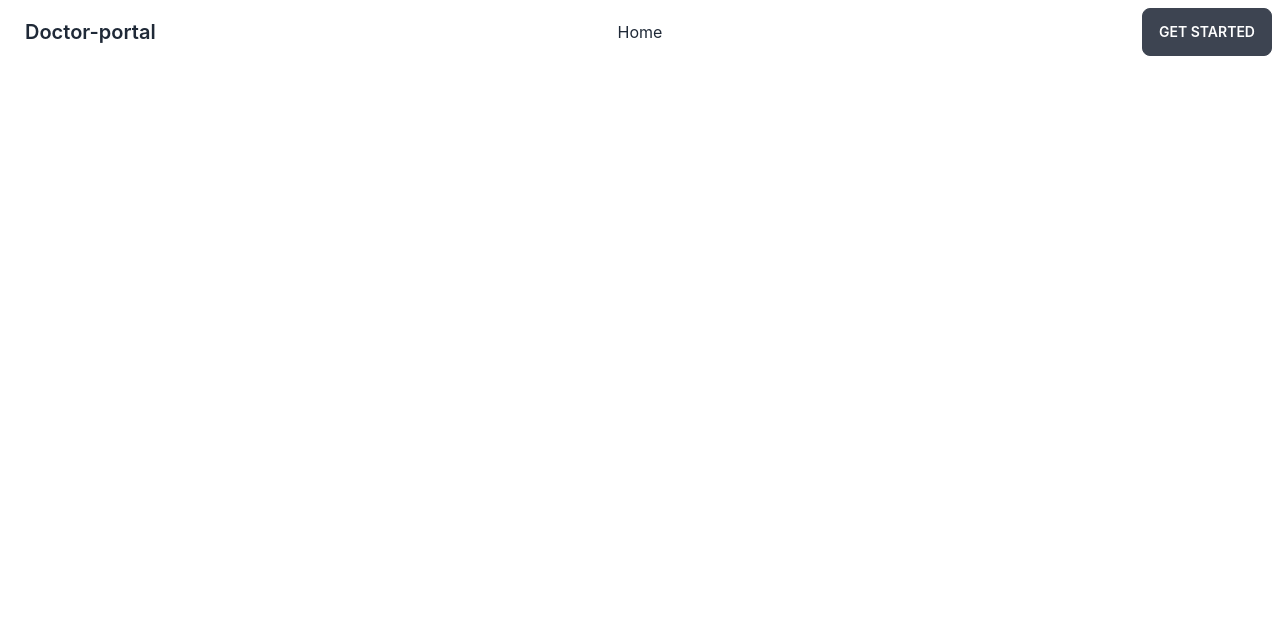
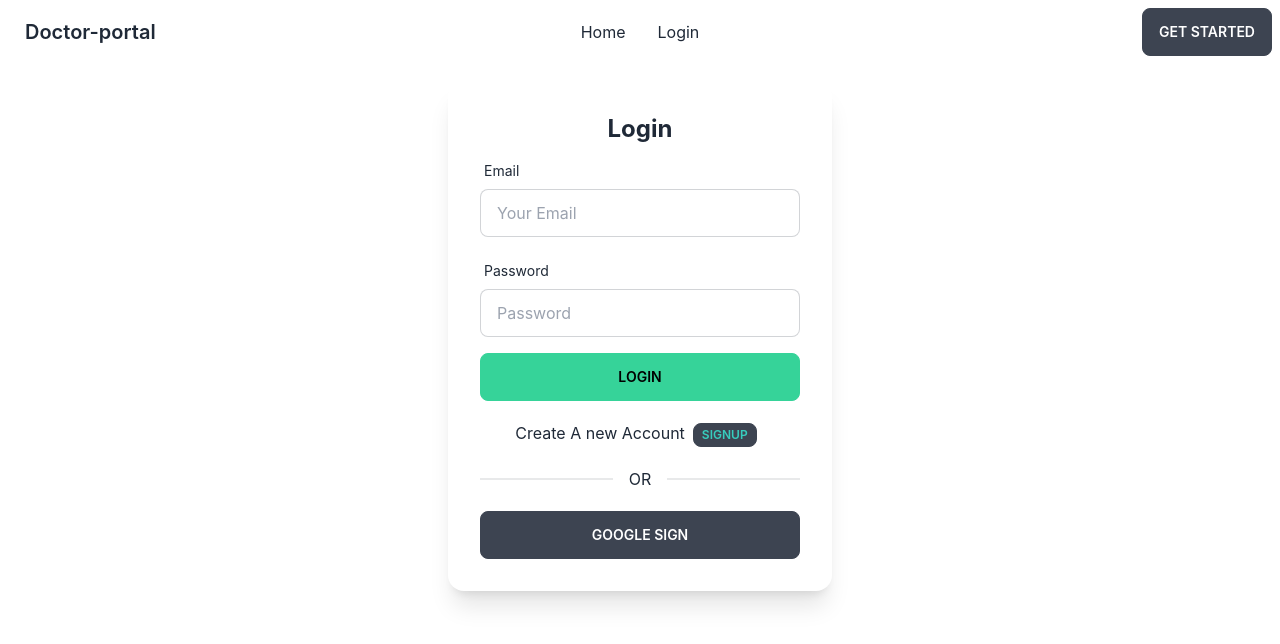
Before and after one commit to ImranRH321/-manufacturer-website-client-side_12, a React (Create React App) app: page /login in a window 1280 px wide. Shown: the top 644 px of the page. Built offline with nearby package versions, Linux system fonts and the light colour scheme.

Commit message:
login_page-Designe

```diff
--- a/package.json
+++ b/package.json
@@ -9,6 +9,7 @@
     "daisyui": "^2.19.0",
     "react": "^18.2.0",
     "react-dom": "^18.2.0",
+    "react-hook-form": "^7.33.1",
     "react-router-dom": "^6.3.0",
     "react-scripts": "5.0.1",
     "web-vitals": "^2.1.4"
--- a/src/App.js
+++ b/src/App.js
@@ -2,6 +2,7 @@
 import {Routes, Route} from "react-router-dom";
 import "./App.css";
 import Home from "./Pages/Home/Home";
+import Login from "./Pages/Login/Login";
 import Navbar from "./Pages/Shared/Navbar";
 
 function App() {
@@ -10,6 +11,7 @@
       <Navbar></Navbar>
      <Routes>
       <Route path="/" element={<Home></Home>} />
+      <Route path="/login" element={<Login></Login>} />
      </Routes>
     </div>
   );
--- /dev/null
+++ b/src/Pages/Login/Login.js
@@ -0,0 +1,81 @@
+import React from 'react';
+import {Link} from 'react-router-dom';
+import { useForm } from 'react-hook-form';
+
+const Login = () => {
+    const { register, handleSubmit, formState: { errors } } = useForm();
+    const onSubmit = data => console.log(data);
+
+    return (
+        <div className='flex h-96 mt-20 justify-center items-center'>
+            <div className="card w-96 bg-base-100 shadow-xl">
+                <div className="card-body">
+                    <h2 className="text-center text-2xl font-bold">Login</h2>
+                    <form onSubmit={handleSubmit(onSubmit)}>
+
+                        <div className="form-control w-full max-w-xs">
+                            <label className="label">
+                                <span className="label-text">Email</span>
+                            </label>
+                            <input
+                                type="email"
+                                placeholder="Your Email"
+                                className="input input-bordered w-full max-w-xs"
+                                {...register("email", {
+                                    required: {
+                                        value: true,
+                                        message: 'Email is Required'
+                                    },
+                                    pattern: {
+                                        value: /[a-z0-9]+@[a-z]+\.[a-z]{2,3}/,
+                                        message: 'Provide a valid Email'
+                                    }
+                                })}
+                            />
+                            <label className="label">
+                                {errors.email?.type === 'required' && <span className="label-text-alt text-red-500">{errors.email.message}</span>}
+                                {errors.email?.type === 'pattern' && <span className="label-text-alt text-red-500">{errors.email.message}</span>}
+                            </label>
+                        </div>
+                        <div className="form-control w-full max-w-xs">
+                            <label className="label">
+                                <span className="label-text">Password</span>
+                            </label>
+                            <input
+                                type="password"
+                                placeholder="Password"
+                                className="input input-bordered w-full max-w-xs"
+                                {...register("password", {
+                                    required: {
+                                        value: true,
+                                        message: 'Password is Required'
+                                    },
+                                    minLength: {
+                                        value: 6,
+                                        message: 'Must be 6 characters or longer'
+                                    }
+                                })}
+                            />
+                            <label className="label">
+                                {errors.password?.type === 'required' && <span className="label-text-alt text-red-500">{errors.password.message}</span>}
+                                {errors.password?.type === 'minLength' && <span className="label-text-alt text-red-500">{errors.password.message}</span>}
+                            </label>
+                        </div>
+
+                        <input className='btn w-full max-w-xs btn-success text-black ' type="submit" value="Login" />
+                    </form>
+                    <p className='mt-3'>
+                  Create A new Account
+                  <Link className="btn btn-xs mx-2 text-accent" to="/signup">
+                    Signup
+                  </Link>
+                </p>
+                <div class="divider">OR</div>
+                <button class="btn">Google Sign</button>
+                </div>
+            </div>
+        </div >
+    );
+};
+
+export default Login;
--- /dev/null
+++ b/src/Pages/Login/Register.js
@@ -0,0 +1,91 @@
+import React from 'react';
+import { useForm } from 'react-hook-form';
+
+const Login = () => {
+    const { register, handleSubmit,  formState: { errors } } = useForm();
+    const onSubmit = data => console.log(data);
+
+    return (
+        <div>
+        <div className="hero min-h-screen bg-base-200">
+          <div className="hero-content flex-col lg:flex-row-reverse w-full">
+            <div className="card flex-shrink-0 w-full max-w-sm shadow-2xl bg-base-100">
+              <form onSubmit={handleSubmit} className="card-body w-full">
+              {/* <form  className="card-body w-full"> */}
+                <h1 className="text-bold text-3xl text-primary">Login page </h1>
+                <div className="form-control">
+                  <label className="label">
+                    <span className="label-text">Email</span>
+                  </label>
+                  <input
+                    name="email"
+                    type="text"
+                    placeholder="email"
+                    className="input input-bordered"
+                    {...register("email", {
+                        required: {
+                            value: true,
+                            message: 'Email is Required'
+                        },
+                        pattern: {
+                            value: /[a-z0-9]+@[a-z]+\.[a-z]{2,3}/,
+                            message: 'Provide a valid Email'
+                        }
+                    })}
+                  />
+                    <label className="label">
+                                {errors.email?.type === 'required' && <span className="label-text-alt text-red-500">{errors.email.message}</span>}
+                                {errors.email?.type === 'pattern' && <span className="label-text-alt text-red-500">{errors.email.message}</span>}
+                   </label>
+                </div>
+                <div className="form-control">
+                  <label className="label">
+                    <span className="label-text">Password</span>
+                  </label>
+                  <input
+                    name="password"
+                    type="text"
+                    placeholder="password"
+                    className="input input-bordered"
+                    {...register("password", {
+                        required: {
+                            value: true,
+                            message: 'Password is Required'
+                        },
+                        minLength: {
+                            value: 6,
+                            message: 'Must be 6 characters or longer'
+                        }
+                    })}
+                  />
+                   <label className="label">
+                                {errors.password?.type === 'required' && <span className="label-text-alt text-red-500">{errors.password.message}</span>}
+                                {errors.password?.type === 'minLength' && <span className="label-text-alt text-red-500">{errors.password.message}</span>}
+                   </label>
+                </div>
+                <div className="form-control mt-6">
+                  <input type="submit" className="btn btn-primary"  value="Login"/>
+                </div>
+                <p>
+                  new user{" "}
+                  {/* <Link className="btn btn-xs" to="/signup">
+                    Signup
+                  </Link> */}
+                </p>
+              </form>
+              <div className="form-control mt-6">
+                {/* <button
+                  onClick={() => signInWithGoogle()}
+                  className="btn btn-primary"
+                >
+                  Google
+                </button> */}
+              </div>
+            </div>
+          </div>
+        </div>
+      </div>
+    );
+};
+
+export default Login;
--- a/src/Pages/Shared/Navbar.js
+++ b/src/Pages/Shared/Navbar.js
@@ -5,6 +5,7 @@
     const menuItems = <>
       <li>
         <Link to="/">Home</Link>
+        <Link to="/login">Login</Link>
       </li>
     </>
     return (
```
Also changed, not shown: 1 other file (tests, documents, lock files or other folders).
